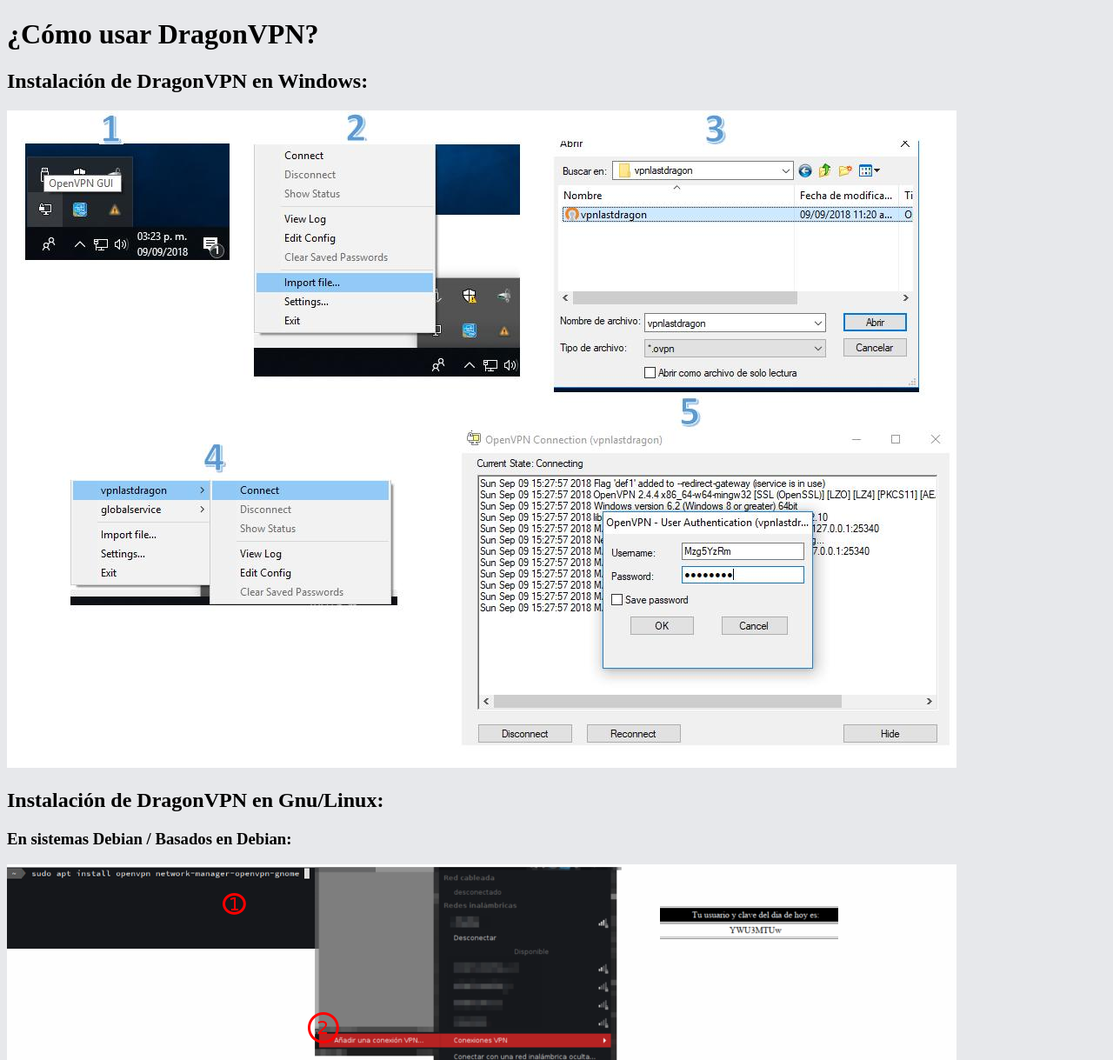
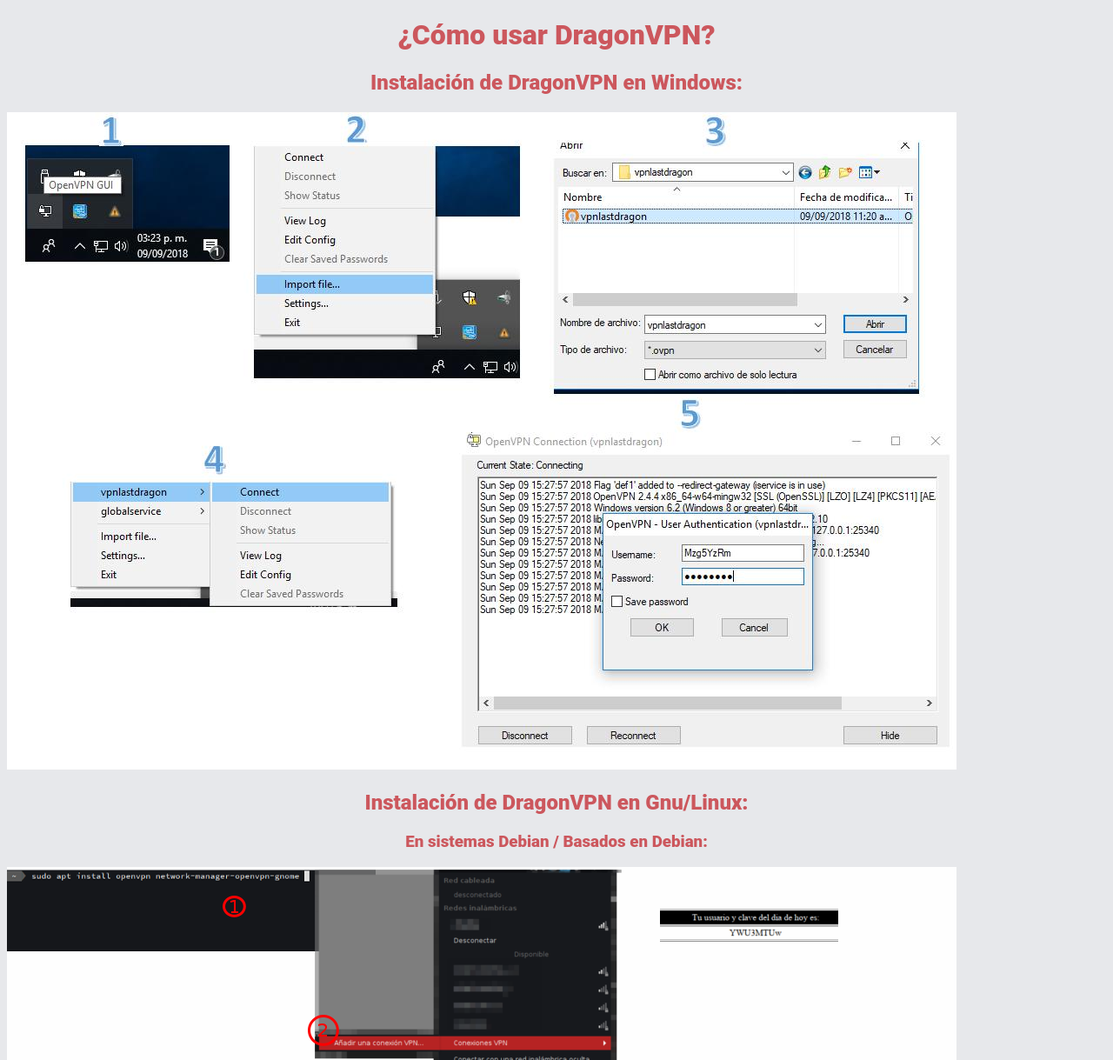
Before and after one commit to VentGrey/Dragon-VPN, a PHP site: page /howto.html in a window 1280 px wide. Shown: the part 68-1287 px from the top of the page at 87% size. Run offline with PHP 8.4, Linux system fonts and the light colour scheme.

Commit message:
Se terminó la página de instrucciones

```diff
--- a/howto.html
+++ b/howto.html
@@ -21,14 +21,14 @@
   </nav>
   <!-- Fin del Menu de Navegacion -->
 
-  <h1> ¿Cómo usar DragonVPN? </h1>
+  <h1 class="instrucciones"> ¿Cómo usar DragonVPN? </h1>
 
-  <h2> Instalación de DragonVPN en Windows:</h2>
+  <h2 class="instrucciones"> Instalación de DragonVPN en Windows:</h2>
 
   <img src="config.jpg">
 
-  <h2> Instalación de DragonVPN en Gnu/Linux: </h2>
-  <h3> En sistemas Debian / Basados en Debian: </h3>
+  <h2 class="instrucciones"> Instalación de DragonVPN en Gnu/Linux: </h2>
+  <h3 class="instrucciones"> En sistemas Debian / Basados en Debian: </h3>
   <img src="linux.png">
 <p>
 <center>
--- a/style.css
+++ b/style.css
@@ -188,3 +188,14 @@ input[type=submit]:hover {
     font-weight: 900;
     font-family: roboto;
 }
+
+/* Fin del CSS para la página de donaciones */
+
+/* Inicio del CSS para la página de instrucciones */
+
+.instrucciones {
+    text-align: center;
+    color: #CC575D;
+    font-weight: 900;
+    font-family: roboto;
+}
```
